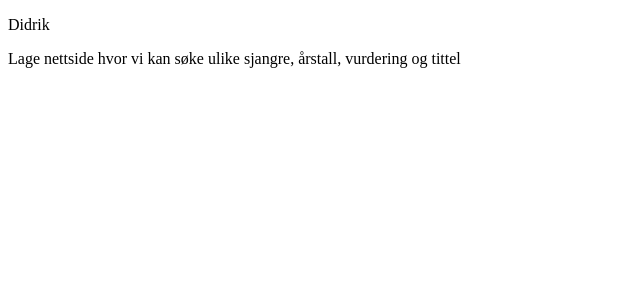
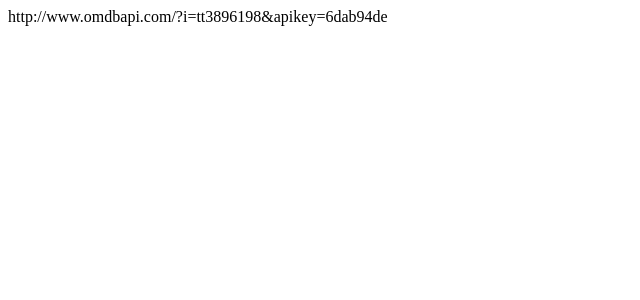
Before and after one commit to DidrikLovas/Prosjekt, a SvelteKit app in the folder ProsjektOppgave/: page /Didrik in a window 1280 px wide. Shown: the top 300 px of the page, without its empty margins (0-640 px from the left). Built offline with nearby package versions, Linux system fonts and the light colour scheme.

Commit message:
Update +page.svelte

```diff
--- a/ProsjektOppgave/src/routes/Didrik/+page.svelte
+++ b/ProsjektOppgave/src/routes/Didrik/+page.svelte
@@ -1,3 +1 @@
-<p>Didrik</p>
-
-<p>Lage nettside hvor vi kan søke ulike sjangre, årstall, vurdering og tittel</p>
+http://www.omdbapi.com/?i=tt3896198&apikey=6dab94de
```
